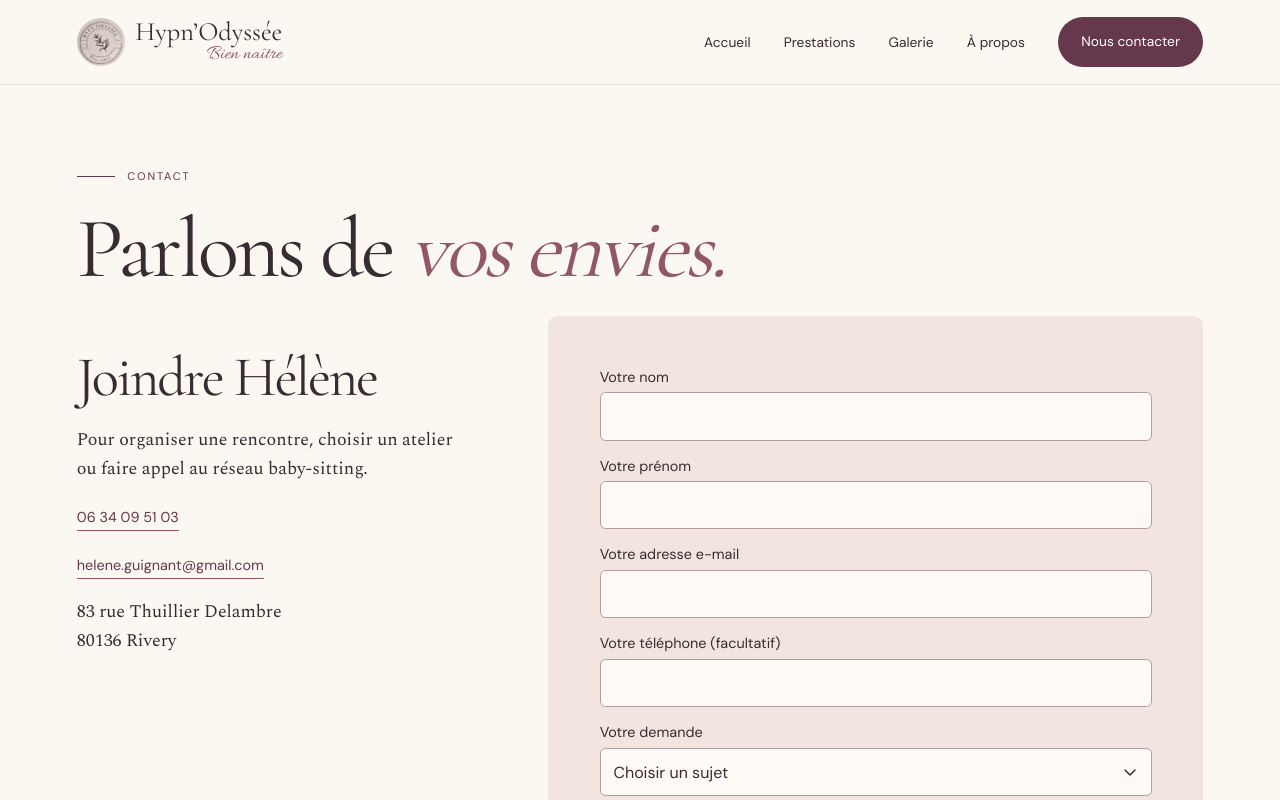
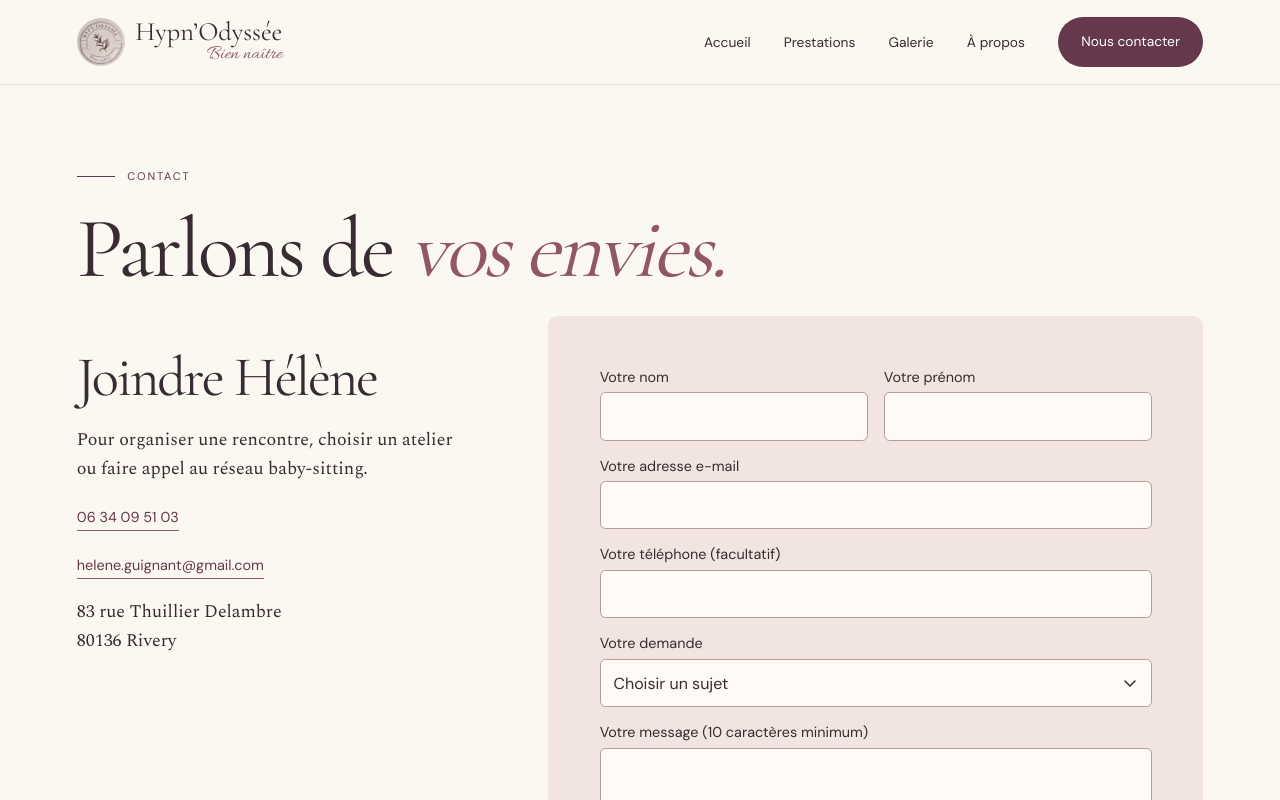
Before and after one commit to G-eraldo/hypnodyssee, a Nuxt app: page /contact in a window 1280 px wide. Shown: the top 800 px of the page. Built offline with nearby package versions, Linux system fonts and the light colour scheme.

Commit message:
style: layout name and firstname inputs side by side in contact form

```diff
--- a/app/pages/contact.vue
+++ b/app/pages/contact.vue
@@ -51,9 +51,15 @@ async function send(event) {
         <p><a class="line-link" href="mailto:helene.guignant@gmail.com">helene.guignant@gmail.com</a></p>
         <p>83 rue Thuillier Delambre<br>80136 Rivery</p>
       </aside>
-      <form @submit.prevent="send"><label>Votre nom<input v-model="form.name" required maxlength="100"
-            autocomplete="family-name"></label>
-        <label>Votre prénom<input v-model="form.firstName" required maxlength="100" autocomplete="given-name"></label>
+      <form @submit.prevent="send">
+        <div class="flex flex-row gap-4">
+          <label class="min-w-0 flex-1">Votre nom
+            <input v-model="form.name" required maxlength="100" autocomplete="family-name">
+          </label>
+          <label class="min-w-0 flex-1">Votre prénom
+            <input v-model="form.firstName" required maxlength="100" autocomplete="given-name">
+          </label>
+        </div>
         <label>Votre adresse e-mail<input v-model="form.email" required type="email"
             maxlength="254" autocomplete="email"></label><label>Votre téléphone (facultatif)
             <input ref="phoneField" v-model="form.phone" type="tel" maxlength="32" autocomplete="tel" @input="validateFields">
```
